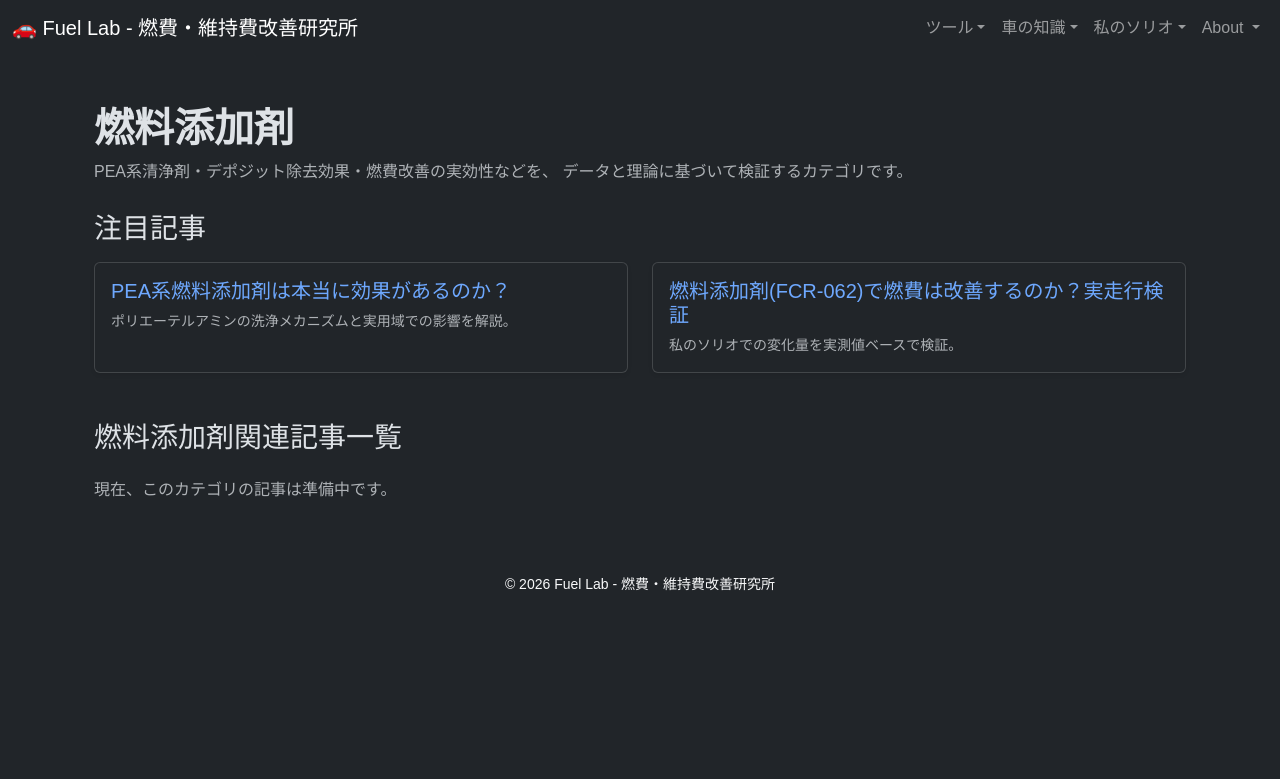
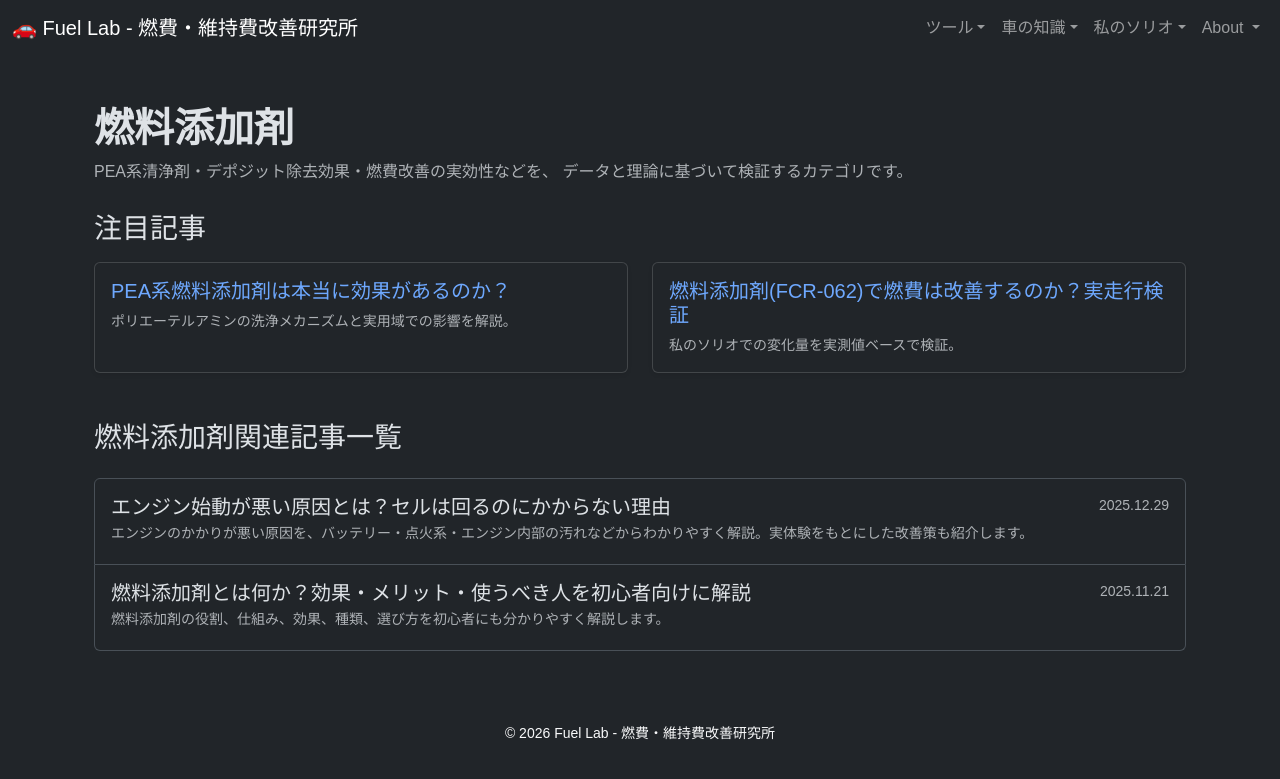
Before and after one commit to funyapar-org/fuel-lab, a Jekyll site: the page built from _category/fuel-additive.md, in a window 1280 px wide. Shown: the top 779 px of the page. Built offline with Jekyll 4.4.1, drawn with Linux system fonts in a browser that asks for light colours.

Commit message:
fic category pages

```diff
--- a/_category/fuel-additive.md
+++ b/_category/fuel-additive.md
@@ -58,7 +58,17 @@ description: 燃料添加剤の洗浄効果や燃費改善効果は本当にあ
   <div>
     <h3 class="mb-4">燃料添加剤関連記事一覧</h3>
 
-    {% assign additive_pages = site.pages | where: "category", "fuel-additive" | sort: "date" | reverse %}
+    {% assign pages = "" | split: "" %}
+
+    {% for tmp_page in site.knowledge %}
+      {% assign pages = pages | push: tmp_page %}
+    {% endfor %}
+
+    {% for tmp_page in site.solio %}
+      {% assign pages = pages | push: tmp_page %}
+    {% endfor %}
+
+    {% assign additive_pages = pages | where: "category", "fuel-additive" | sort: "date" | reverse %}
 
     {% if additive_pages.size > 0 %}
       <div class="list-group">
```
Also changed, not shown: _category/engine-oil.md (+11 -1 lines), _category/fuel-economy.md (+11 -1 lines), _category/maintenance.md (+11 -1 lines), _category/solio.md (+11 -1 lines), _category/tire.md (+11 -1 lines).
